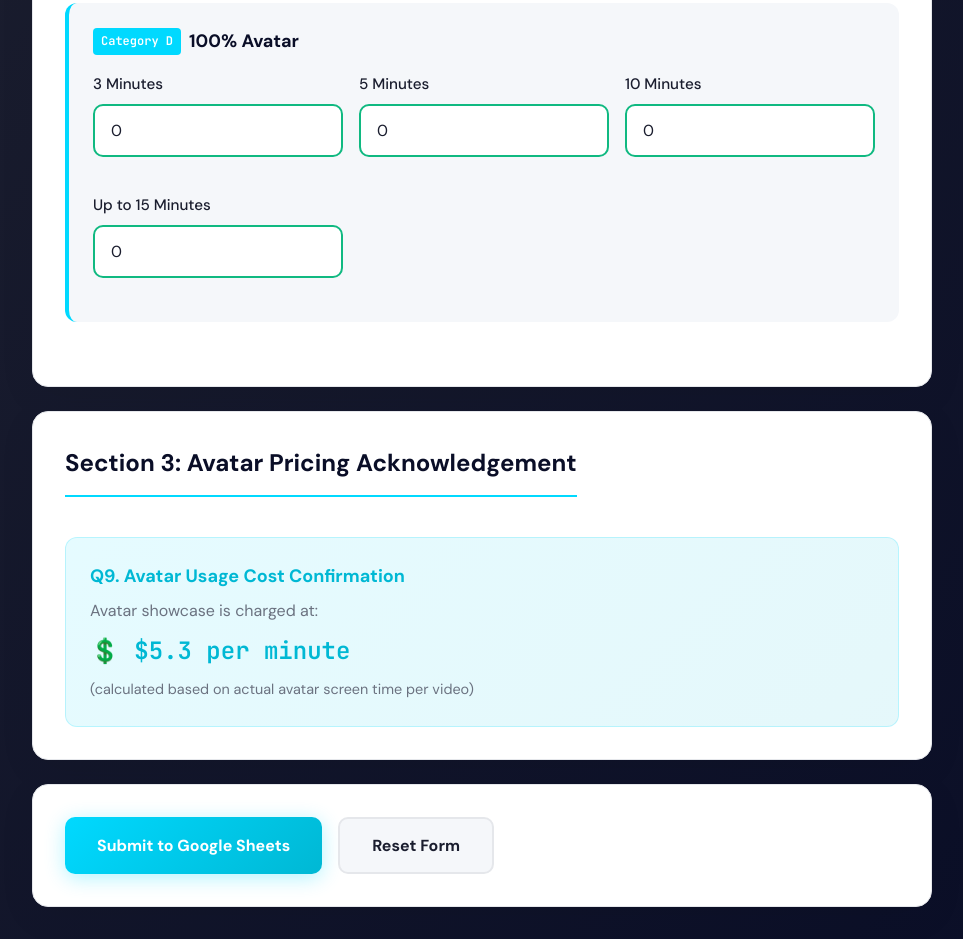
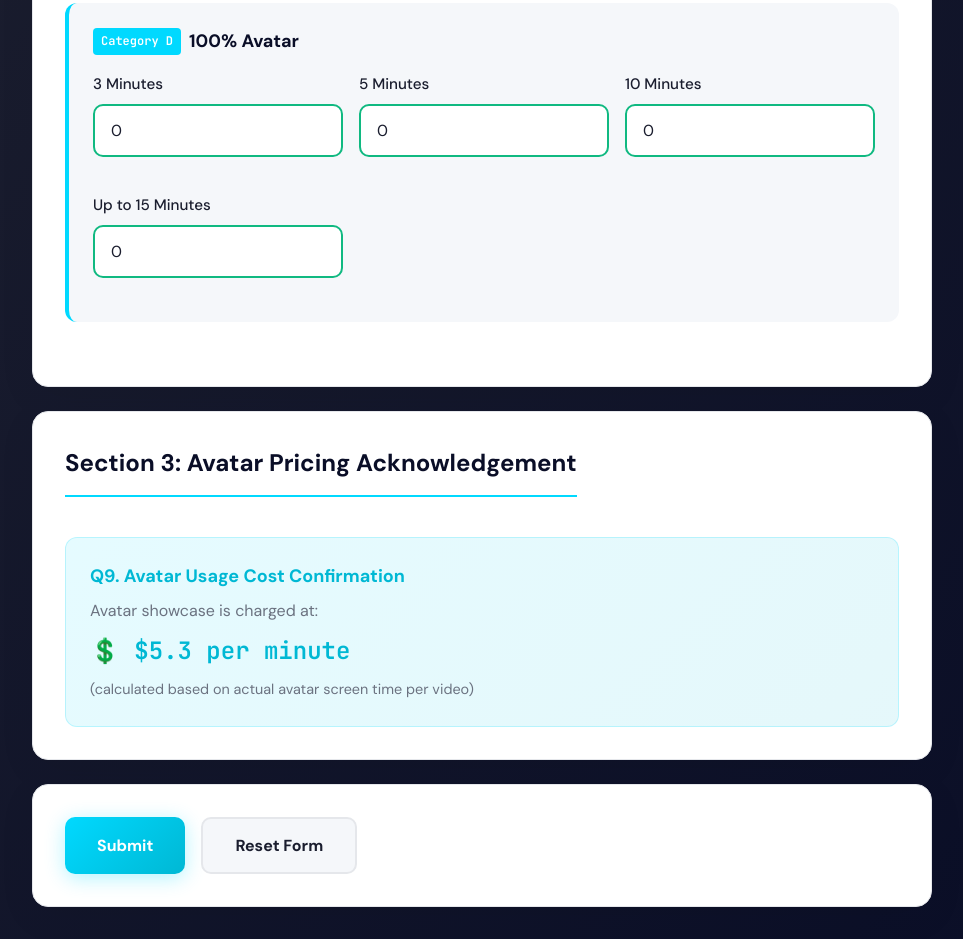
Before and after one commit to Jay-Deep-Senwarkr/video-questionnaire, a plain HTML site: page index.html in a window 1280 px wide. Shown: the part 2104-3043 px from the top of the page, without its empty margins (158-1121 px from the left). Drawn offline with Linux system fonts and the light colour scheme.

Commit message:
Change submit button text to 'Submit'

```diff
--- a/index.html
+++ b/index.html
@@ -552,7 +552,7 @@
             <div class="submit-section">
                 <div class="button-group">
                     <button type="submit" class="btn btn-primary" id="submitBtn">
-                        <span id="submitText">Submit to Google Sheets</span>
+                        <span id="submitText">Submit</span>
                         <span id="submitSpinner" class="spinner" style="display: none;"></span>
                     </button>
                     <button type="button" class="btn btn-secondary" onclick="resetForm()">
```
